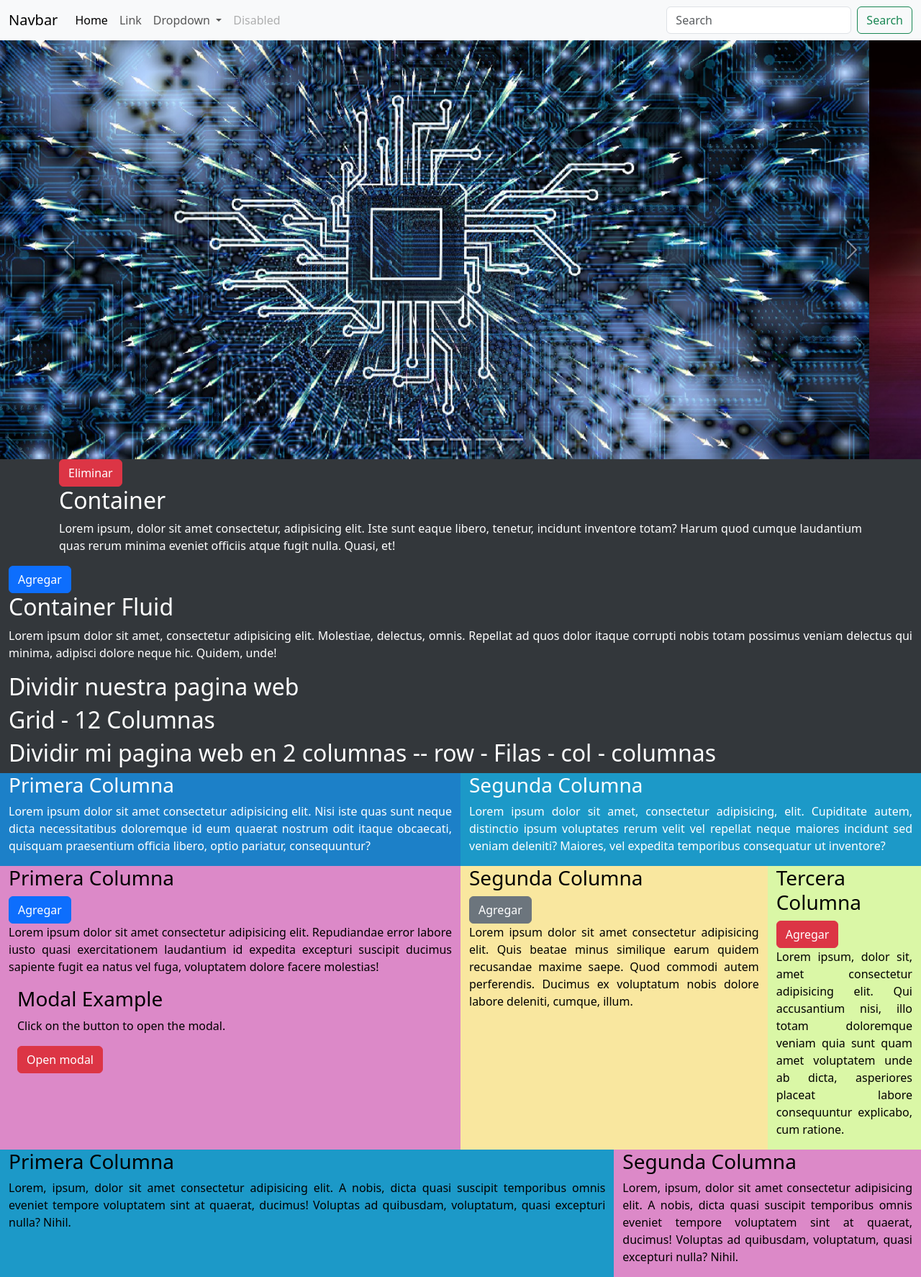
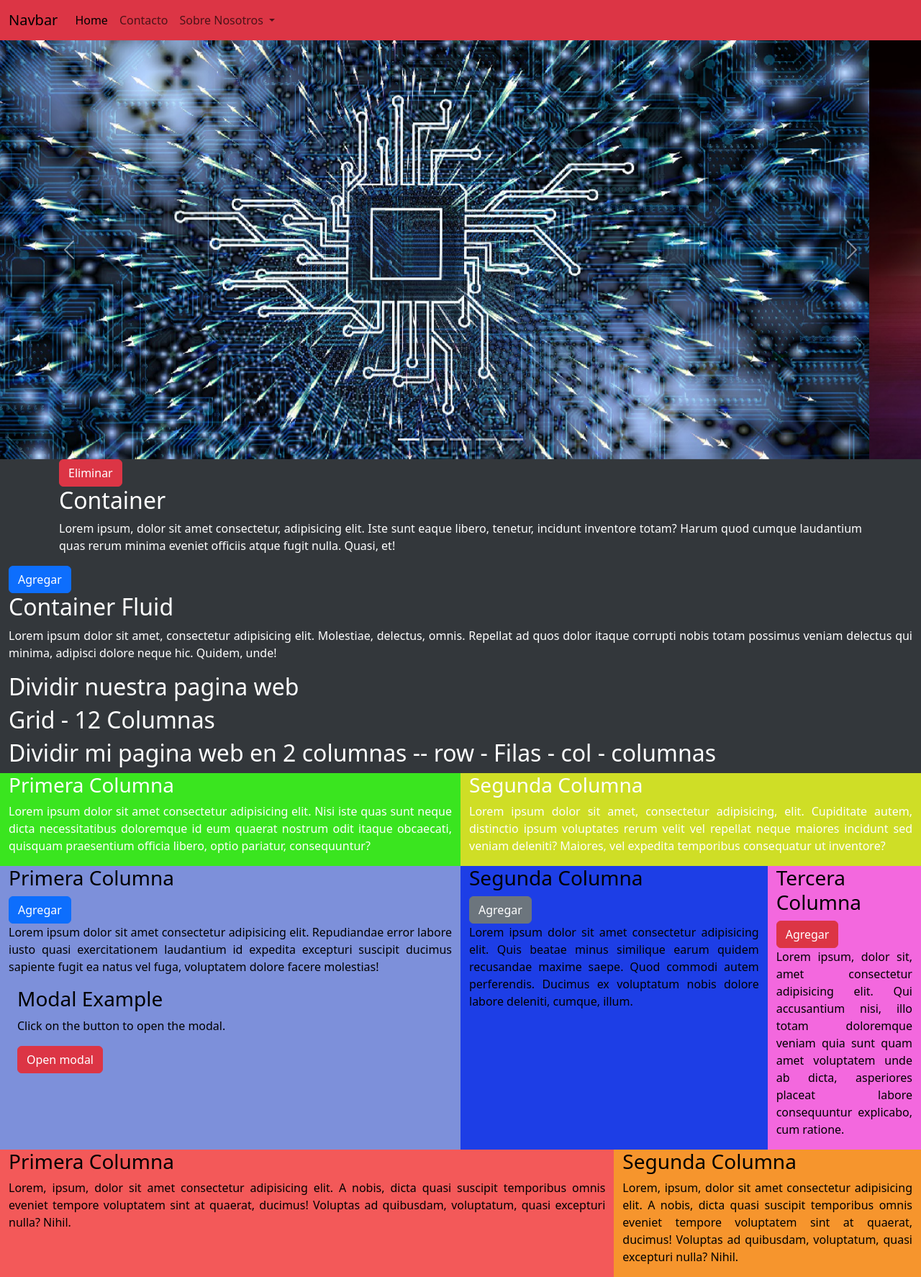
Before and after one commit to LauraGomez30/pruebaBootstraps, a plain HTML site: page index.html in a window 1280 px wide. Shown: the whole page at 72% size. Drawn offline with nearby package versions, Linux system fonts and the light colour scheme.

Commit message:
Actualizando nav danger

```diff
--- a/index.html
+++ b/index.html
@@ -14,7 +14,7 @@
 
 	<!-- inicio del nav -->
 
-	<nav class="navbar navbar-expand-lg bg-body-tertiary">
+	<nav class="navbar navbar-expand-lg bg-danger">
 		<div class="container-fluid">
 		  <a class="navbar-brand" href="#">Navbar</a>
 		  <button class="navbar-toggler" type="button" data-bs-toggle="collapse" data-bs-target="#navbarSupportedContent" aria-controls="navbarSupportedContent" aria-expanded="false" aria-label="Toggle navigation">
@@ -26,27 +26,20 @@
 				<a class="nav-link active" aria-current="page" href="#">Home</a>
 			  </li>
 			  <li class="nav-item">
-				<a class="nav-link" href="#">Link</a>
+				<a class="nav-link" href="#">Contacto</a>
 			  </li>
 			  <li class="nav-item dropdown">
 				<a class="nav-link dropdown-toggle" href="#" role="button" data-bs-toggle="dropdown" aria-expanded="false">
-				  Dropdown
+				  Sobre Nosotros
 				</a>
 				<ul class="dropdown-menu">
-				  <li><a class="dropdown-item" href="#">Action</a></li>
-				  <li><a class="dropdown-item" href="#">Another action</a></li>
+				  <li><a class="dropdown-item" href="#">Mision</a></li>
+				  <li><a class="dropdown-item" href="#">Vision</a></li>
 				  <li><hr class="dropdown-divider"></li>
-				  <li><a class="dropdown-item" href="#">Something else here</a></li>
+				  <li><a class="dropdown-item" href="#">Politica</a></li>
 				</ul>
 			  </li>
-			  <li class="nav-item">
-				<a class="nav-link disabled" aria-disabled="true">Disabled</a>
-			  </li>
 			</ul>
-			<form class="d-flex" role="search">
-			  <input class="form-control me-2" type="search" placeholder="Search" aria-label="Search">
-			  <button class="btn btn-outline-success" type="submit">Search</button>
-			</form>
 		  </div>
 		</div>
 	  </nav>
@@ -148,7 +141,7 @@
 
 		<div class="row">
 
-			<div class="col-sm-6" style="background-color: #1c80c8 ";>
+			<div class="col-sm-6" style="background-color: #3ae51f ";>
 
 				<h3>Primera Columna</h3>
 
@@ -156,7 +149,7 @@
 
 			</div>
 
-			<div class="col-sm-6" style="background-color: #1c99c8 ">
+			<div class="col-sm-6" style="background-color: #cfde26 ">
 
 				<h3>Segunda Columna</h3>
 
@@ -167,7 +160,7 @@
 		</div>
 
 		<div class="row">
-			<div class="col-sm-6" style="background-color: #Dc89c8; color: #000000;">
+			<div class="col-sm-6" style="background-color: #7d90da; color: #000000;">
 
 				<h3>Primera Columna</h3>
 
@@ -186,7 +179,7 @@
 
 			</div>
 
-			<div class="col-sm-4" style="background-color: #f9e79f; color: #000000;">
+			<div class="col-sm-4" style="background-color: #1d3ee6; color: #000000;">
 
 				<h3>Segunda Columna</h3>
 
@@ -196,7 +189,7 @@
 
 			</div>
 
-			<div class="col-sm-2" style="background-color: #DAF7A6; color: #000000;">
+			<div class="col-sm-2" style="background-color: #f368de; color: #000000;">
 
 				<h3>Tercera Columna</h3>
 
@@ -210,7 +203,7 @@
 
 		<div class="row">
 
-			<div class="col-sm-8" style="background-color: #1c99c8 ; color: #000000;">
+			<div class="col-sm-8" style="background-color: #f35959 ; color: #000000;">
 
 				<h3>Primera Columna</h3>
 
@@ -218,7 +211,7 @@
 
 			</div>
 
-			<div class="col-sm-4" style="background-color: #Dc89c8; color: #000000;">
+			<div class="col-sm-4" style="background-color: #f6952d; color: #000000;">
 
 				<h3>Segunda Columna</h3>
 
```
